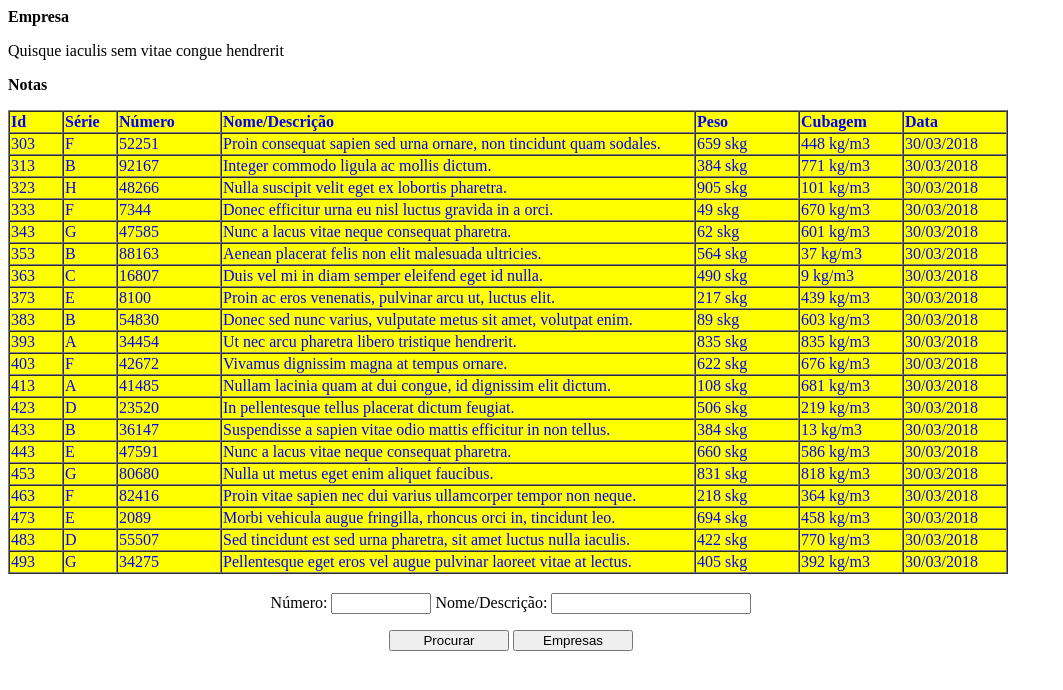
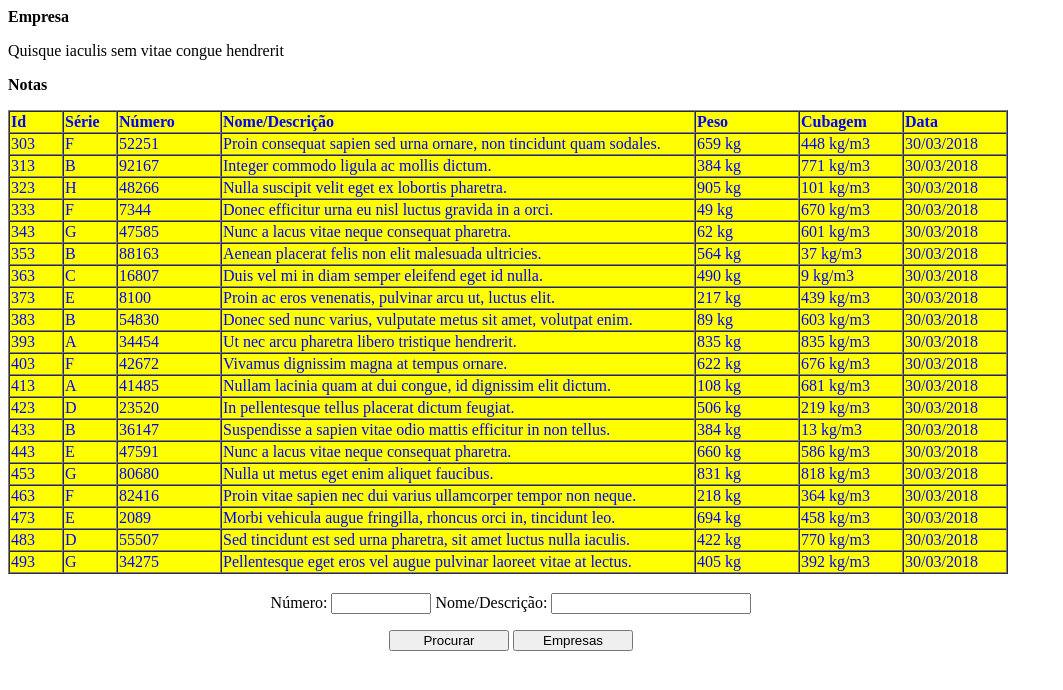
Before and after one commit to fcxsantos/nfproj, a Django app: page /nfapp/empresa/12 in a window 1280 px wide. Shown: the top 690 px of the page, without its empty margins (0-1063 px from the left). Run offline with Django 3.2, Linux system fonts and the light colour scheme; data comes from the database, SQL or seed files in the repository.

Commit message:
Add all my files

```diff
--- a/nfapp/templates/nfapp/nota_list.html
+++ b/nfapp/templates/nfapp/nota_list.html
@@ -20,7 +20,7 @@
 		<td>{{ nota.serie }}</td>
 		<td>{{ nota.numero }}</td>
         <td>{{ nota.nomedescricao }}</td>
-        <td>{{ nota.peso }} skg</td>
+        <td>{{ nota.peso }} kg</td>
         <td>{{ nota.cubagem }} kg/m3</td>
         <td>{{ nota.data|date:"d/m/Y" }}</td>
         </tr>
```
